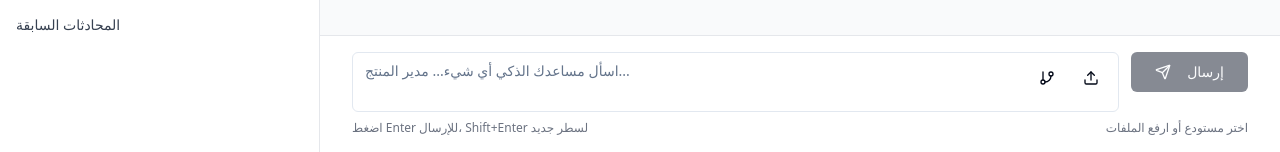
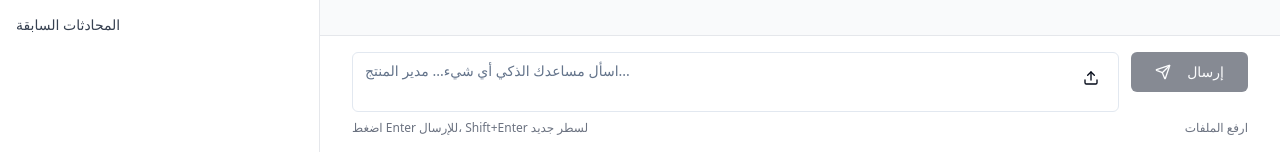
Before and after one commit to ahmadmahmoud01/dev-dream-team-31, a React (Vite) app: page / in a window 1280 px wide. Shown: the part 648-800 px from the top of the page. Built offline with nearby package versions, Linux system fonts and the light colour scheme.

Commit message:
Hide repository selection
Hide the initial repository selection screen.

```diff
--- a/src/components/ChatInput.tsx
+++ b/src/components/ChatInput.tsx
@@ -1,13 +1,11 @@
 
-import React, { useRef, useState } from 'react';
-import { Send, Upload, GitBranch } from 'lucide-react';
+import React, { useRef } from 'react';
+import { Send, Upload } from 'lucide-react';
 import { Button } from '@/components/ui/button';
 import { Textarea } from '@/components/ui/textarea';
-import { Popover, PopoverContent, PopoverTrigger } from '@/components/ui/popover';
 import { getRoleConfig } from '@/config/roleConfig';
 import { getTranslations } from '@/utils/translations';
 import { AIRole, Language } from '@/types/chat';
-import QuickRepositoryAccess from './QuickRepositoryAccess';
 
 interface ChatInputProps {
   inputMessage: string;
@@ -29,17 +27,12 @@ const ChatInput: React.FC<ChatInputProps> = ({
   isLoading,
 }) => {
   const fileInputRef = useRef<HTMLInputElement>(null);
-  const [showRepositorySelector, setShowRepositorySelector] = useState(false);
   const t = getTranslations(language);
   const roleConfig = getRoleConfig(language);
   const currentRole = roleConfig[selectedRole];
 
   const handleFileUpload = () => {
     fileInputRef.current?.click();
-  };
-
-  const toggleRepositorySelector = () => {
-    setShowRepositorySelector(!showRepositorySelector);
   };
 
   return (
@@ -56,26 +49,6 @@ const ChatInput: React.FC<ChatInputProps> = ({
               disabled={isLoading}
             />
             <div className="absolute right-2 top-2 flex space-x-1">
-              <Popover open={showRepositorySelector} onOpenChange={setShowRepositorySelector}>
-                <PopoverTrigger asChild>
-                  <Button
-                    size="sm"
-                    variant="ghost"
-                    onClick={toggleRepositorySelector}
-                    title={language === 'ar' ? 'اختيار مستودع' : 'Select Repository'}
-                  >
-                    <GitBranch className="w-4 h-4" />
-                  </Button>
-                </PopoverTrigger>
-                <PopoverContent className="w-96 p-0" align="end">
-                  <QuickRepositoryAccess
-                    language={language}
-                    isOpen={showRepositorySelector}
-                    onToggle={toggleRepositorySelector}
-                  />
-                </PopoverContent>
-              </Popover>
-
               <Button
                 size="sm"
                 variant="ghost"
@@ -99,7 +72,7 @@ const ChatInput: React.FC<ChatInputProps> = ({
         <div className="flex items-center justify-between mt-2 text-xs text-gray-500">
           <span>{t.pressEnter}</span>
           <div className="flex items-center space-x-4">
-            <span>{language === 'ar' ? 'اختر مستودع أو ارفع الملفات' : 'Select repository or upload files'}</span>
+            <span>{language === 'ar' ? 'ارفع الملفات' : 'Upload files'}</span>
           </div>
         </div>
       </div>
```
